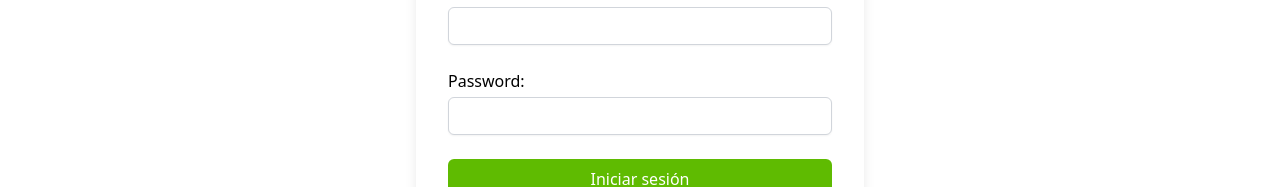
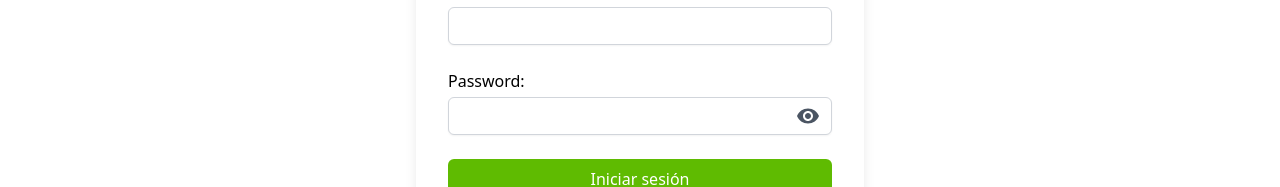
Before and after one commit to JuniorSD6650/localizador_recolectores_desechos, a React (Vite) app in the folder frontend/: page /login in a window 1280 px wide. Shown: the part 337-524 px from the top of the page. Built offline with nearby package versions, Linux system fonts and the light colour scheme; no server answers.

Commit message:
feat: Agregar un interruptor de visibilidad de contraseña al formulario de inicio de sesión

```diff
--- a/frontend/src/Login.jsx
+++ b/frontend/src/Login.jsx
@@ -1,7 +1,9 @@
 import React, { useState } from 'react';
 import { useNavigate } from 'react-router-dom';
 import { API_BASE_URL } from './utils';
-import { useAuth } from './context/AuthContext'; // Añadir esta importación
+import { useAuth } from './context/AuthContext';
+import VisibilityIcon from '@mui/icons-material/Visibility';
+import VisibilityOffIcon from '@mui/icons-material/VisibilityOff';
 
 const Login = () => {
     const [username, setUsername] = useState('');
@@ -9,6 +11,12 @@ const Login = () => {
     const [message, setMessage] = useState('');
     const navigate = useNavigate();
     const { login } = useAuth();
+
+    const [showPassword, setShowPassword] = useState(false);
+
+    const togglePasswordVisibility = () => {
+        setShowPassword(!showPassword);
+    };
 
     const handleSubmit = async (e) => {
         e.preventDefault();
@@ -57,15 +65,29 @@ const Login = () => {
                             required
                         />
                     </div>
-                    <div className="mb-3">
+                    <div className="mb-3 relative">
                         <label className="form-label">Password:</label>
+                        <div className='relative'>
                             <input
-                            type="password"
+                                type={showPassword ? "text" : "password"}
                                 className="mt-1 block w-full px-3 py-2 border border-gray-300 rounded-md shadow-sm focus:outline-none focus:ring-indigo-500 focus:border-indigo-500 sm:text-sm"
                                 value={password}
                                 onChange={(e) => setPassword(e.target.value)}
                                 required
                             />
+                            <button
+                                type="button"
+                                className="absolute inset-y-0 right-0 pr-3 flex items-center text-gray-600 cursor-pointer"
+                                onClick={togglePasswordVisibility}
+                            >
+                                {showPassword ? (
+                                    <VisibilityOffIcon className="h-5 w-5" />
+                                ) : (
+                                    <VisibilityIcon className="h-5 w-5" />
+                                )}
+                            </button>
+                        </div>
+
                     </div>
                     <button type="submit" className="w-full py-2 px-4 bg-customGreen text-white font-medium rounded-md hover:bg-green-700 focus:outline-none focus:ring-2 focus:ring-offset-2 focus:ring-green-500">
                         Iniciar sesión
```
Lines whose indentation alone changed are shown as unchanged.
